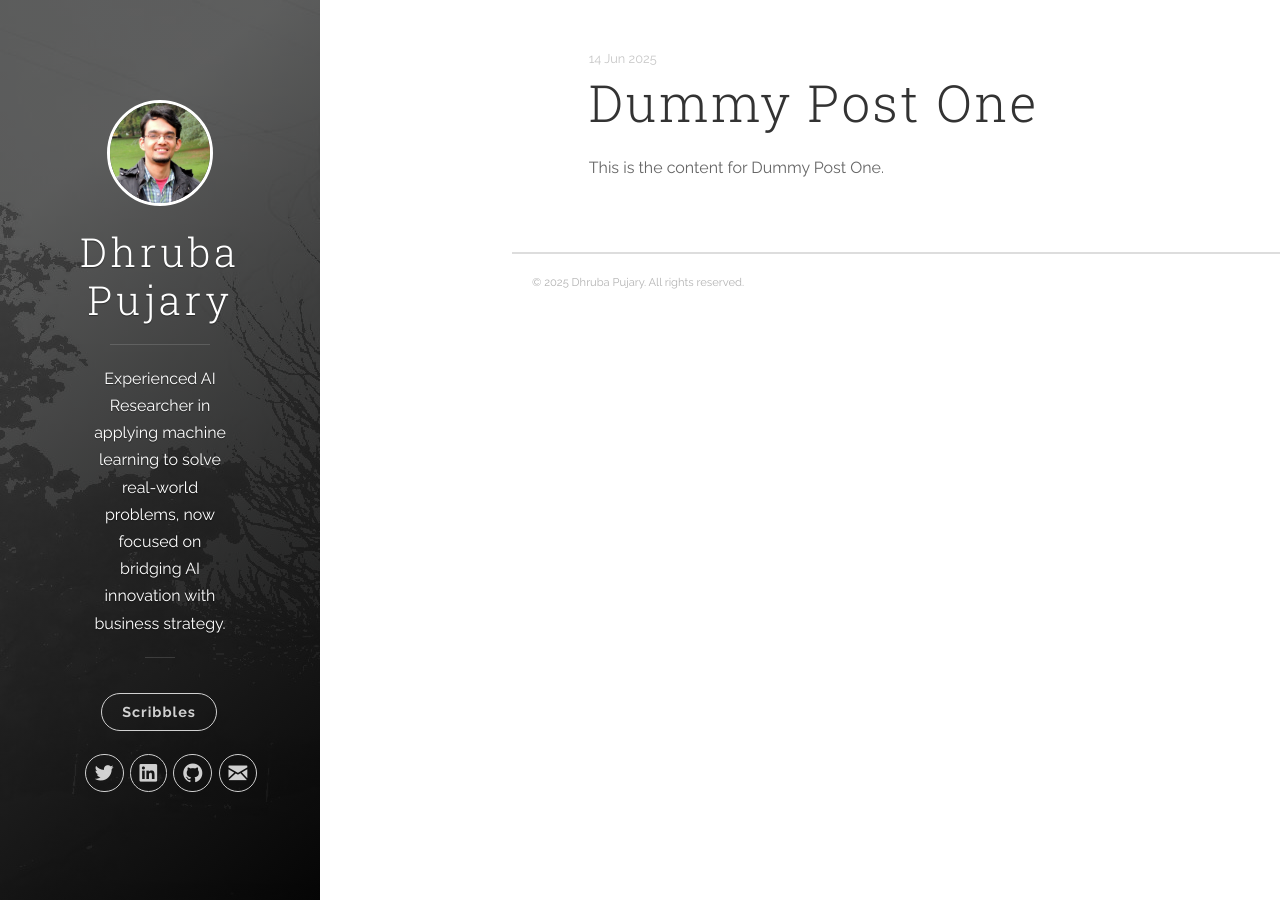
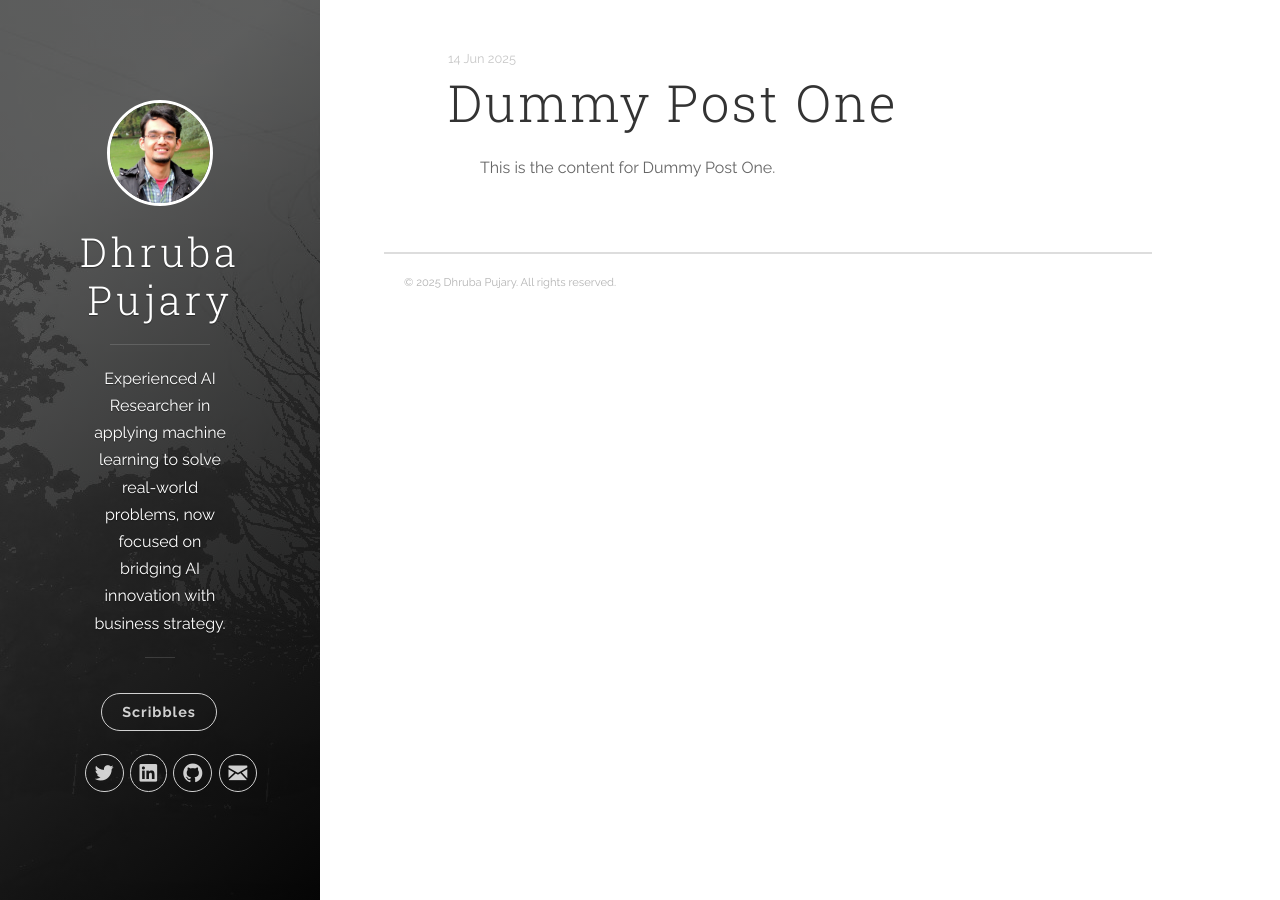
Before and after one commit to druv022/druv022.github.io, a Jekyll site: the page built from _posts/2025-06-14-dummy-post-one.md, in a window 1280 px wide. Built offline with Jekyll 4.4.1, drawn with Linux system fonts in a browser that asks for light colours.

Commit message:
adjust margin

```diff
--- a/_includes/header.html
+++ b/_includes/header.html
@@ -215,6 +215,33 @@
     background: #222;
     opacity: 0.8;
   }
+
+  body {
+    margin-left: 0 !important;
+  }
+  body,
+  .site-content,
+  .main-content,
+  .post,
+  .page,
+  .content,
+  #main,
+  #content,
+  .content-wrapper,
+  .content-wrapper__inner,
+  .post-container {
+    margin-left: 2rem !important;    /* Add a decent left margin */
+    padding-left: 0 !important;
+    transition: margin-left 0.3s cubic-bezier(.4,0,.2,1);
+  }
+
+  /* When panel is visible, shift content to the right */
+  .panel-cover.panel-cover--visible ~ .content-wrapper,
+  .panel-cover.panel-cover--visible ~ main,
+  .panel-cover.panel-cover--visible ~ #main,
+  .panel-cover.panel-cover--visible ~ .site-content {
+    margin-left: calc(320px + 2rem) !important;  /* Panel width + margin */
+  }
 </style>
 <div id="panel-hover-zone"></div>
 <header class="panel-cover" style="background-image: url({{ site.baseurl }}/images/cover.jpg)">
```
Also changed, not shown: other parts of _includes/header.html (+29 -0 lines).
